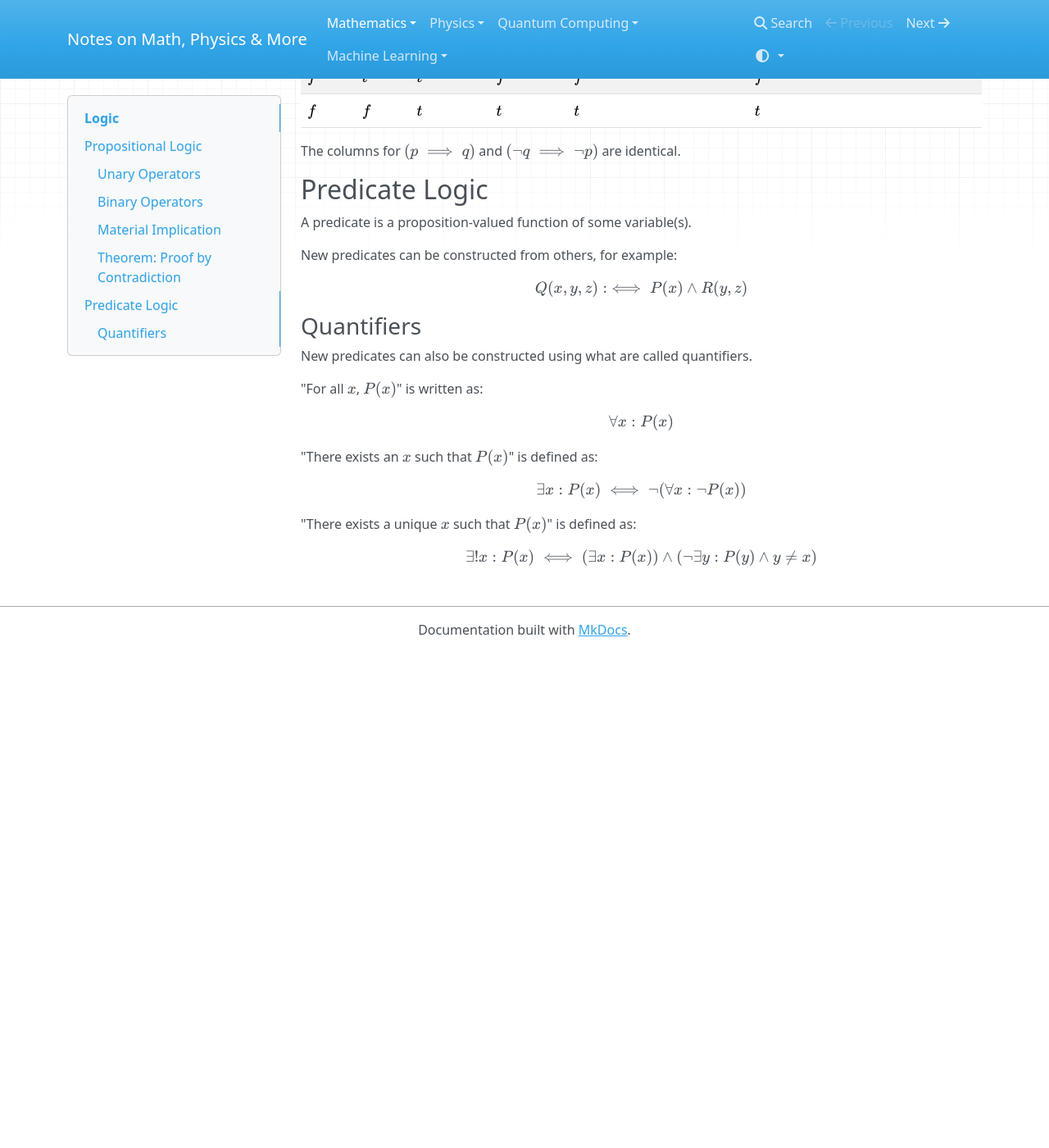
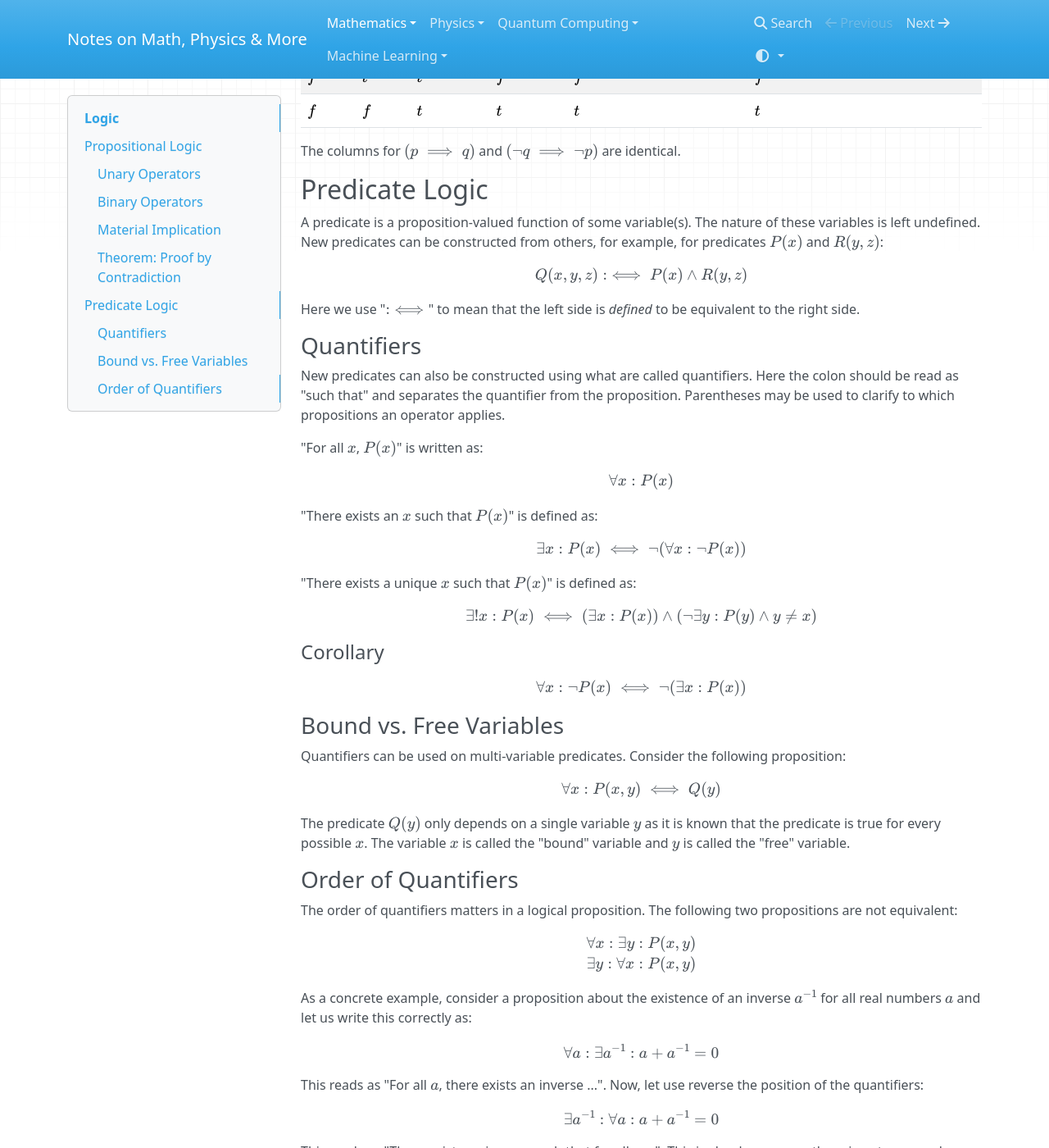
Before and after one commit to boonware/notes, an MkDocs documentation site: the page built from docs/axiomatic_set_theory/logic.md, in a window 1280 px wide and 1400 px high, scrolled down 1771 px. Shown: the whole window at 82% size. Built offline with MkDocs 1.6.1, drawn with Linux system fonts in a browser that asks for light colours; nearby versions of some CDN libraries; before the commit the page ends 2567 px from its top, so only the background shows below that; some of the changed text lies outside the part shown.

Commit message:
axiomatic systems

```diff
--- a/docs/axiomatic_set_theory/logic.md
+++ b/docs/axiomatic_set_theory/logic.md
@@ -58,16 +58,16 @@ The columns for $(p \implies q)$ and $(\neg q \implies \neg p)$  are identical.
 
 ## Predicate Logic
 
-A predicate is a proposition-valued function of some variable(s).
-
-New predicates can be constructed from others, for example:
+A predicate is a proposition-valued function of some variable(s). The nature of these variables is left undefined. New predicates can be constructed from others, for example, for predicates $P(x)$ and $R(y,z)$:
 
 $$
     Q(x, y, z): \iff P(x) \land R(y, z)
 $$
 
+Here we use "$: \iff$" to mean that the left side is _defined_ to be equivalent to the right side.
+
 ### Quantifiers
-New predicates can also be constructed using what are called quantifiers.
+New predicates can also be constructed using what are called quantifiers. Here the colon should be read as "such that" and separates the quantifier from the proposition. Parentheses may be used to clarify to which propositions an operator applies.
 
 "For all $x$, $P(x)$" is written as:
 
@@ -86,3 +86,42 @@ $$
 $$
 \exists! x : P(x) \iff (\exists x : P(x)) \land (\neg \exists y : P(y) \land y \neq x)
 $$
+
+#### Corollary
+
+$$
+    \forall x : \neg P(x) \iff \neg (\exists x : P(x))
+$$
+
+### Bound vs. Free Variables
+Quantifiers can be used on multi-variable predicates. Consider the following proposition:
+
+$$
+    \forall x : P(x, y) \iff Q(y)
+$$
+
+The predicate $Q(y)$ only depends on a single variable $y$ as it is known that the predicate is true for every possible $x$. The variable $x$ is called the "bound" variable and $y$ is called the "free" variable.
+
+### Order of Quantifiers
+The order of quantifiers matters in a logical proposition. The following two propositions are not equivalent:
+
+$$
+    \begin{align*}
+        \forall x : \exists y : P(x,y) \\
+        \exists y : \forall x : P(x,y) \\
+    \end{align*}
+$$
+
+As a concrete example, consider a proposition about the existence of an inverse $a^{-1}$ for all real numbers $a$ and let us write this correctly as:
+
+$$
+    \forall a : \exists a^{-1} : a + a^{-1} = 0
+$$
+
+This reads as "For all $a$, there exists an inverse ...". Now, let use reverse the position of the quantifiers:
+
+$$
+    \exists a^{-1} : \forall a : a + a^{-1} = 0
+$$
+
+This reads as "There exists an inverse such that for all $a$ ...". This is clearly wrong as there is not _one_ number that is the same inverse for all real numbers!
```
Also changed, not shown: docs/axiomatic_set_theory/axiomatic_systems_and_proofs.md (+38 -1 lines).
